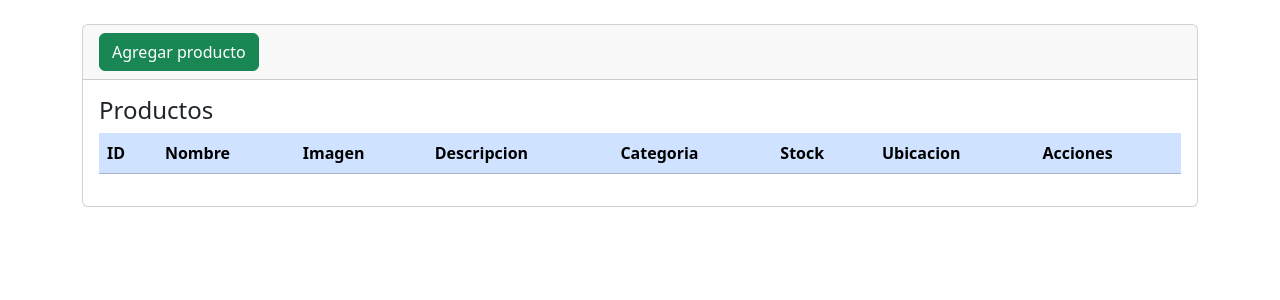
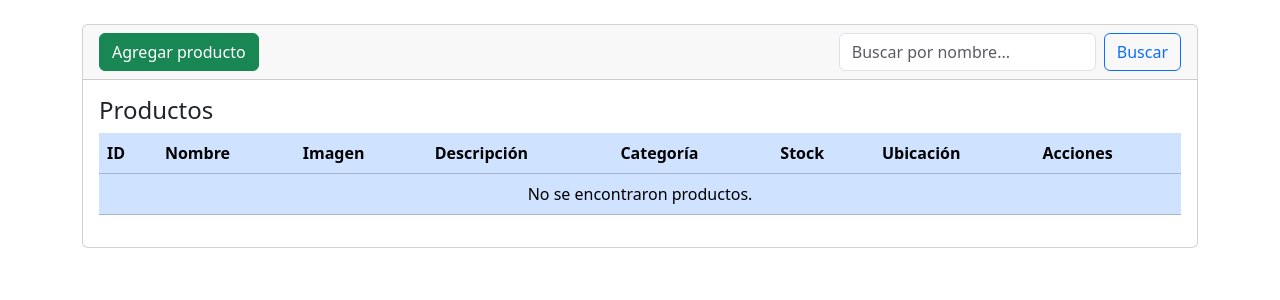
Before and after one commit to joseto02/Maestranzas-Unidos, a Django app: page /inventario/ in a window 1280 px wide. Shown: the part 56-356 px from the top of the page. Run offline with Django 5.2, Linux system fonts and the light colour scheme; data that the repository does not hold is empty.

Commit message:
Primer Sprint: Inventario, Buscador

```diff
--- a/inventario/models.py
+++ b/inventario/models.py
@@ -8,6 +8,9 @@ class Producto(models.Model):
     nombre = models.CharField(max_length=100)
     imagen = models.ImageField(upload_to='imagenes/')
     descripcion = models.TextField()
+    fabricante = models.CharField(max_length=100, default='Fabricante Desconocido')
+    modelo = models.CharField(max_length=100, default='Modelo Desconocido')
+    n_serie = models.IntegerField(default=0)
     stock = models.IntegerField()
     categoria = models.CharField(max_length=100, default='Sin categoria')
     ubicacion = models.CharField(max_length=100, default='Ubicacion no asignada')
--- a/inventario/templates/productos/index.html
+++ b/inventario/templates/productos/index.html
@@ -6,37 +6,37 @@
 {% block content %}
 
     <div class="card">
-        <div class="card-header">
-            <a name="" id="" class="btn btn-success" href="{% url 'crear' %}" role="button">Agregar producto</a>
+        <div class="card-header d-flex justify-content-between align-items-center">
+            <a class="btn btn-success" href="{% url 'crear' %}" role="button">Agregar producto</a>
+
+            <!-- Buscador -->
+            <form method="get" class="d-flex" action="">
+                <input class="form-control me-2" type="search" name="q" placeholder="Buscar por nombre..." value="{{ request.GET.q }}">
+                <button class="btn btn-outline-primary" type="submit">Buscar</button>
+            </form>
         </div>
-
 
         <div class="card-body">
             <h4 class="card-title">Productos</h4>
 
-            <div
-                class="table-responsive"
-            >
-                <table
-                    class="table table-primary"
-                >
+            <div class="table-responsive">
+                <table class="table table-primary">
                     <thead>
                         <tr>
-                            <th scope="col">ID</th>
-                            <th scope="col">Nombre</th>
-                            <th scope="col">Imagen</th>
-                            <th scope="col">Descripcion</th>
-                            <th scope="col">Categoria</th>
-                            <th scope="col">Stock</th>
-                            <th scope="col">Ubicacion</th>
-                            <th scope="col">Acciones</th>
-
+                            <th>ID</th>
+                            <th>Nombre</th>
+                            <th>Imagen</th>
+                            <th>Descripción</th>
+                            <th>Categoría</th>
+                            <th>Stock</th>
+                            <th>Ubicación</th>
+                            <th>Acciones</th>
                         </tr>
                     </thead>
                     <tbody>
                         {% for producto in productos %}
                         <tr>
-                            <td scope="row">{{ producto.id }}</td>
+                            <td>{{ producto.id }}</td>
                             <td>{{ producto.nombre }}</td>
                             <td>
                                 <img src="{{ producto.imagen.url }}" height="100">
@@ -45,33 +45,21 @@
                             <td>{{ producto.categoria }}</td>
                             <td>{{ producto.stock }}</td>
                             <td>{{ producto.ubicacion }}</td>
-                            <td> <a
-                                name=""
-                                id=""
-                                class="btn btn-info"
-                                href="{% url 'editar' producto.id %}"
-                                role="button"
-                                >Editar</a
-                            >
-                            | <a
-                                name=""
-                                id=""
-                                class="btn btn-danger"
-                                href="{% url 'eliminar' producto.id %}"
-                                role="button"
-                                >Borrar</a
-                            >
+                            <td>
+                                <a class="btn btn-info" href="{% url 'editar' producto.id %}">Editar</a>
+                                |
+                                <a class="btn btn-danger" href="{% url 'eliminar' producto.id %}">Borrar</a>
                             </td>
+                        </tr>
+                        {% empty %}
+                        <tr>
+                            <td colspan="8" class="text-center">No se encontraron productos.</td>
                         </tr>
                         {% endfor %}
                     </tbody>
                 </table>
             </div>
-
-
         </div>
-
     </div>
 
-
 {% endblock %}
--- a/inventario/urls.py
+++ b/inventario/urls.py
@@ -6,8 +6,10 @@ from django.contrib.staticfiles.urls import static
 
 urlpatterns = [
     path("", views.inicio, name="inicio"),
-    path("inventario/", views.inventario, name="inventario"),
+    path("inventario/", views.listar_productos, name="inventario"),
+    #path("inventario/", views.inventario, name="inventario"),
     path("inventario/crear/", views.crear_producto, name="crear"),
     path("inventario/editar/<int:id>", views.editar_producto, name="editar"),
     path("inventario/eliminar/<int:id>", views.eliminar_producto, name="eliminar"),
+    path('', views.listar_productos, name='listar_productos'),
 ] + static(settings.MEDIA_URL, document_root=settings.MEDIA_ROOT)
--- a/inventario/views.py
+++ b/inventario/views.py
@@ -31,3 +31,11 @@ def eliminar_producto(request, id):
     producto = Producto.objects.get(id=id)
     producto.delete()
     return redirect('inventario')
+
+def listar_productos(request):
+    query = request.GET.get('q')
+    if query:
+        productos = Producto.objects.filter(nombre__icontains=query)
+    else:
+        productos = Producto.objects.all()
+    return render(request, 'productos/index.html', {'productos': productos})
```
Also changed, not shown: imagenes/Martillo.png (added), imagenes/Martillo_EE5V9vo.png (added), inventario/migrations/0005_producto_fabricante_producto_modelo_producto_n_serie.py (added).
